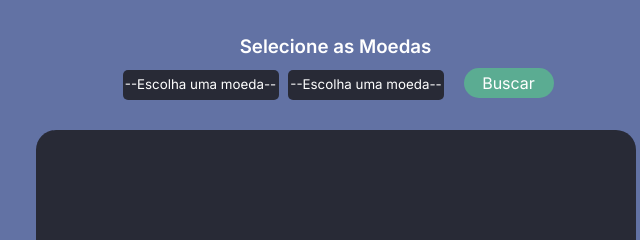
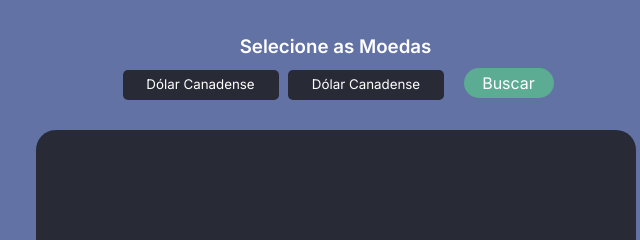
Before and after one commit to scush989898/API_Awesome_Conversao_Moedas, a plain HTML site: page index.html in a window 1280 px wide. Shown: the part 392-632 px from the top of the page, 202-842 px from the left. Drawn offline with Linux system fonts and the light colour scheme.

```diff
--- a/index.html
+++ b/index.html
@@ -15,7 +15,7 @@
         <h3>Selecione as Moedas</h3>
         <div class="container-input">
           <select class="selecionando-moedas" id="inicial">
-            <option>--Escolha uma moeda--</option>
+            <option disabled>--Escolha uma moeda--</option>
             <option value="CAD">Dólar Canadense</option>
             <option value="USD">Dólar Americano</option>
             <option value="EUR">Euro</option>
@@ -25,7 +25,7 @@
             <option value="ARS">Peso Argentino</option>
           </select>
           <select class="selecionando-moedas" id="secundario">
-            <option>--Escolha uma moeda--</option>
+            <option disabled>--Escolha uma moeda--</option>
             <option value="CAD">Dólar Canadense</option>
             <option value="USD">Dólar Americano</option>
             <option value="EUR">Euro</option>
```
